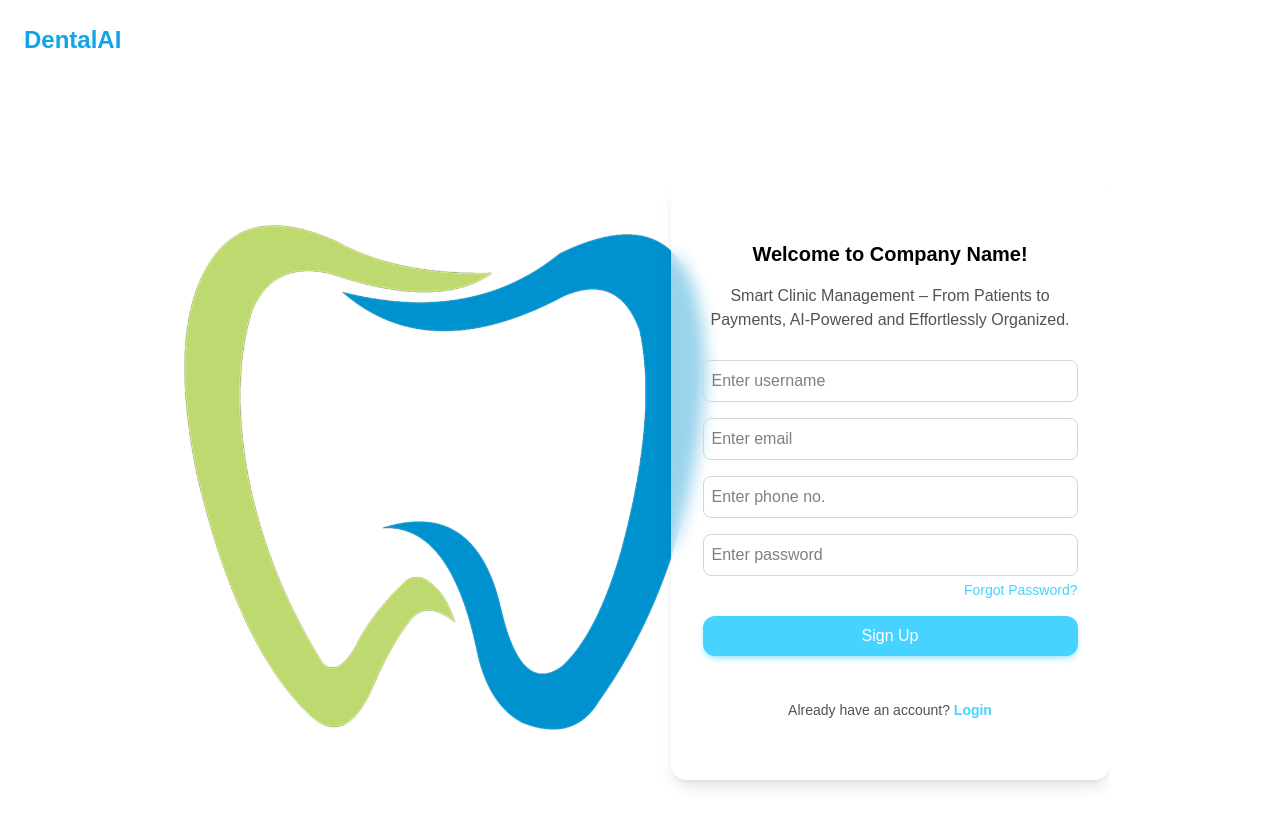
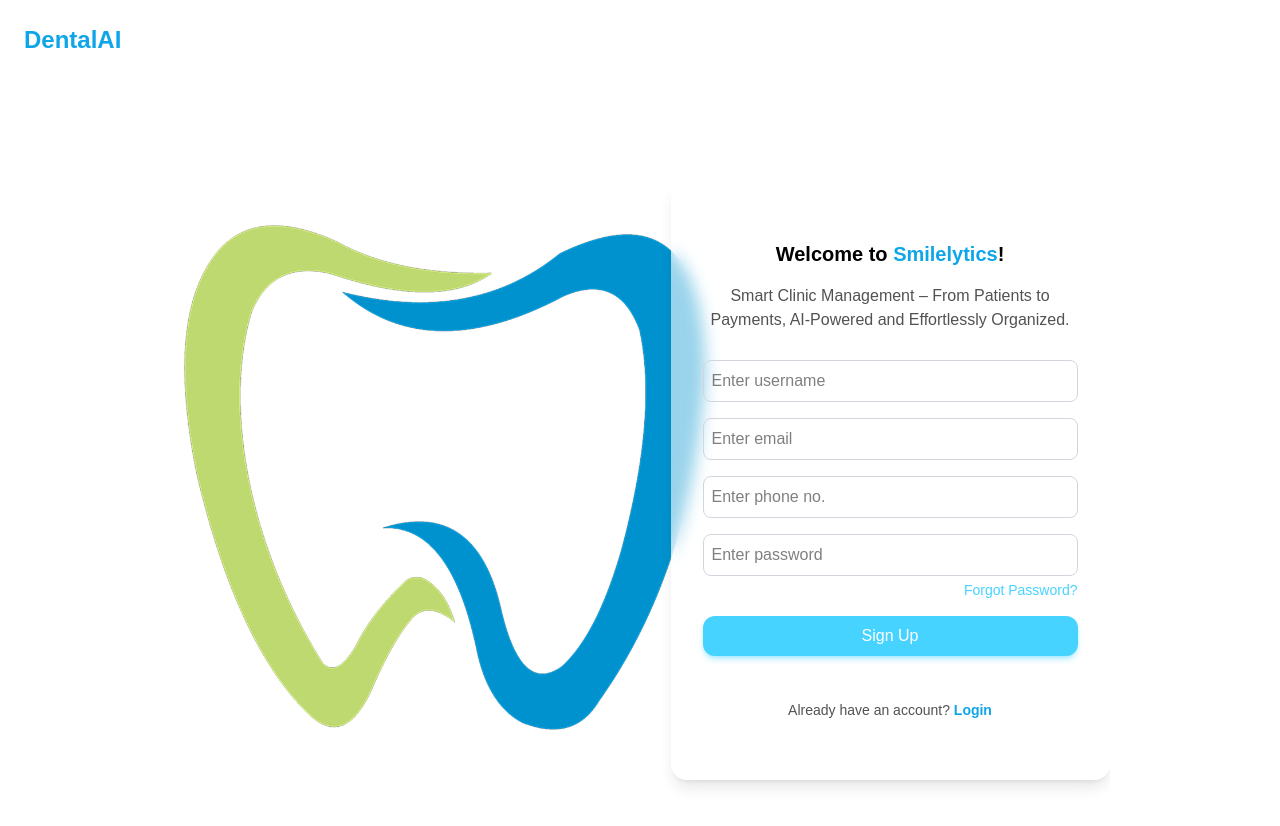
Before and after one commit to dikshajaggi/aiAssistant24, a React (Vite) app: page /signup in a window 1280 px wide. Shown: the top 826 px of the page. Built offline with nearby package versions, Linux system fonts and the light colour scheme; a web font is replaced by a local one.

Commit message:
color modififcations

```diff
--- a/src/pages/Home.jsx
+++ b/src/pages/Home.jsx
@@ -39,7 +39,7 @@ const Home = () => {
 
             {/* Text */}
             <div className="flex-1 flex flex-col justify-center items-center md:items-start">
-              <h2 className="text-2xl md:text-4xl font-extrabold mb-4 text-primary text-center md:text-left">
+              <h2 className="text-2xl md:text-4xl font-extrabold mb-4 text-secondary text-center md:text-left">
                 {feature.caption}
               </h2>
               <p className="text-gray-600 leading-relaxed text-center md:text-left">
--- a/src/pages/Login.jsx
+++ b/src/pages/Login.jsx
@@ -31,7 +31,7 @@ const Login = () => {
       {/* Form Section */}
       <div className="relative z-10 bg-white/60 rounded-2xl p-6 sm:p-8 h-[600px] w-[100%] md:ml-[-50px] max-w-md md:max-w-[439px] md:h-[500px] flex flex-col items-center justify-evenly shadow-lg backdrop-blur">
         <div className="flex flex-col items-center justify-center text-center">
-          <h4 className="text-lg md:text-xl font-bold mb-4">Welcome to Company Name!</h4>
+          <h4 className="text-lg md:text-xl font-bold mb-4">Welcome to <span className="text-secondary">Smilelytics</span>!</h4>
           <span className="text-placeholder text-sm sm:text-base  md:text-base">
             Smart Clinic Management – From Patients to Payments, AI-Powered and Effortlessly Organized.
           </span>
@@ -70,7 +70,7 @@ const Login = () => {
         <div className="mt-4 text-xs sm:text-sm text-placeholder text-center">
           Don’t have an account?{" "}
           <Link to="/signup">
-            <span className="text-primary hover:underline cursor-pointer font-bold">
+            <span className="text-secondary hover:underline cursor-pointer font-bold">
               Sign Up
             </span>
           </Link>
--- a/src/pages/SignUp.jsx
+++ b/src/pages/SignUp.jsx
@@ -33,7 +33,7 @@ const SignUp = () => {
       {/* Form Section */}
       <div className="relative z-10 bg-white/60 rounded-2xl p-6 sm:p-8 h-[600px] w-[100%] md:ml-[-50px] max-w-md md:max-w-[439px] md:h-[600px] flex flex-col items-center justify-evenly shadow-lg backdrop-blur">
         <div className="flex flex-col items-center justify-center text-center">
-          <h4 className="text-lg md:text-xl font-bold mb-4">Welcome to Company Name!</h4>
+          <h4 className="text-lg md:text-xl font-bold mb-4">Welcome to <span className="text-secondary">Smilelytics</span>!</h4>
           <span className="text-placeholder text-sm sm:text-base  md:text-base">
             Smart Clinic Management – From Patients to Payments, AI-Powered and Effortlessly Organized.
           </span>
@@ -44,13 +44,13 @@ const SignUp = () => {
           <input
             placeholder="Enter username"
             type="text"
-            className="border border-gray-300 rounded-lg p-2 text-sm sm:text-base focus:primary focus:outline focus:outline-primary"
+            className="border border-gray-300 rounded-lg p-2 text-sm sm:text-base focus:primary focus:outline focus:outline-secondary"
           />
 
           <input
             placeholder="Enter email"
             type="text"
-            className="border border-gray-300 rounded-lg p-2 text-sm sm:text-base focus:primary focus:outline focus:outline-primary"
+            className="border border-gray-300 rounded-lg p-2 text-sm sm:text-base focus:primary focus:outline focus:outline-secondary"
           />
 
           <input
@@ -83,7 +83,7 @@ const SignUp = () => {
          <div className="mt-4 text-xs sm:text-sm text-placeholder text-center">
           Already have an account?{" "}
           <Link to="/login">
-            <span className="text-primary hover:underline cursor-pointer font-bold">
+            <span className="text-secondary hover:underline cursor-pointer font-bold">
               Login
             </span>
           </Link>
```
